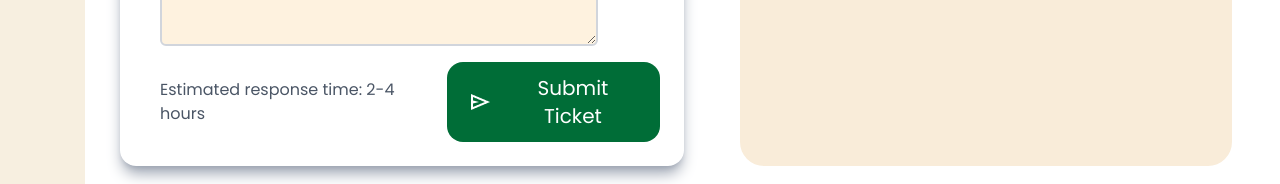
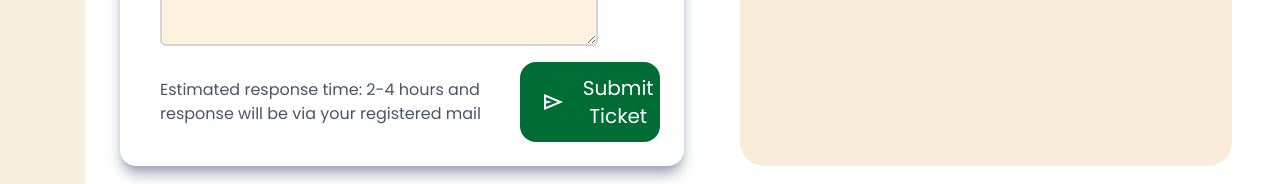
Before and after one commit to Eaman006/Turant, a Next.js app: page /home/support in a window 1280 px wide. Shown: the part 470-654 px from the top of the page. Built offline with nearby package versions, Linux system fonts and the light colour scheme; no server answers; the database is empty; sample sign-in values are in the browser's storage.

Commit message:
feat: update response time message to include notification via registered email

```diff
--- a/app/home/support/components/SupportTicketForm.tsx
+++ b/app/home/support/components/SupportTicketForm.tsx
@@ -114,7 +114,7 @@ export default function SupportTicketForm() {
           onChange={(e) => setTicketMessage(e.target.value)}
         ></textarea>
         <div className='m-2 p-2 flex justify-between items-center mt-auto'>
-          <div className='m-2 p-2 text-gray-600'>Estimated response time: 2-4 hours</div>
+          <div className='m-2 p-2 text-gray-600'>Estimated response time: 2-4 hours and response will be via your registered mail</div>
           <button
             onClick={handleSubmit}
             disabled={loading}
```
